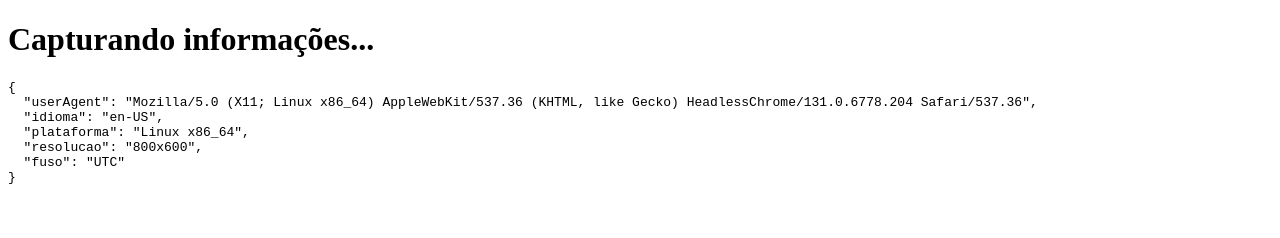
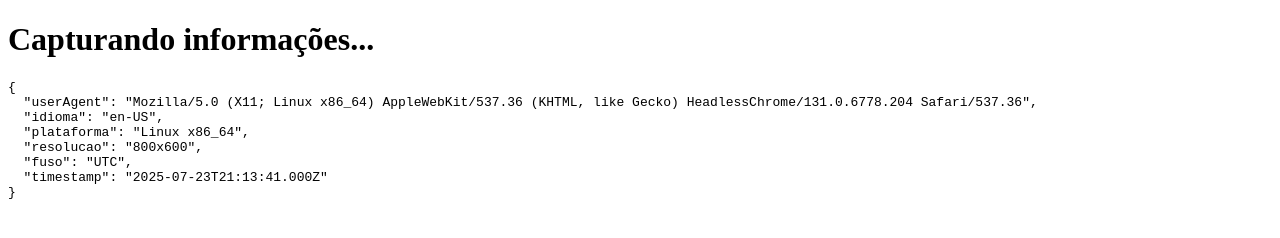
Before and after one commit to rlkkSky/Spy-page, a plain HTML site: page index.html in a window 1280 px wide. Drawn offline with Linux system fonts and the light colour scheme; no server answers.

Commit message:
Update index.html

```diff
--- a/index.html
+++ b/index.html
@@ -9,21 +9,30 @@
     <pre id="info"></pre>
 
     <script>
+      async function enviarDados() {
         const dados = {
           userAgent: navigator.userAgent,
           idioma: navigator.language,
           plataforma: navigator.platform,
           resolucao: `${screen.width}x${screen.height}`,
           fuso: Intl.DateTimeFormat().resolvedOptions().timeZone,
+          timestamp: new Date().toISOString(),
         };
 
         document.getElementById("info").textContent = JSON.stringify(dados, null, 2);
 
-      fetch("/api/captura", {
+        try {
+          await fetch("/api/captura", {
             method: "POST",
             headers: { "Content-Type": "application/json" },
             body: JSON.stringify(dados),
           });
+        } catch (err) {
+          console.error("Erro ao enviar dados:", err);
+        }
+      }
+
+      enviarDados();
     </script>
   </body>
 </html>
```
Lines whose indentation alone changed are shown as unchanged.
